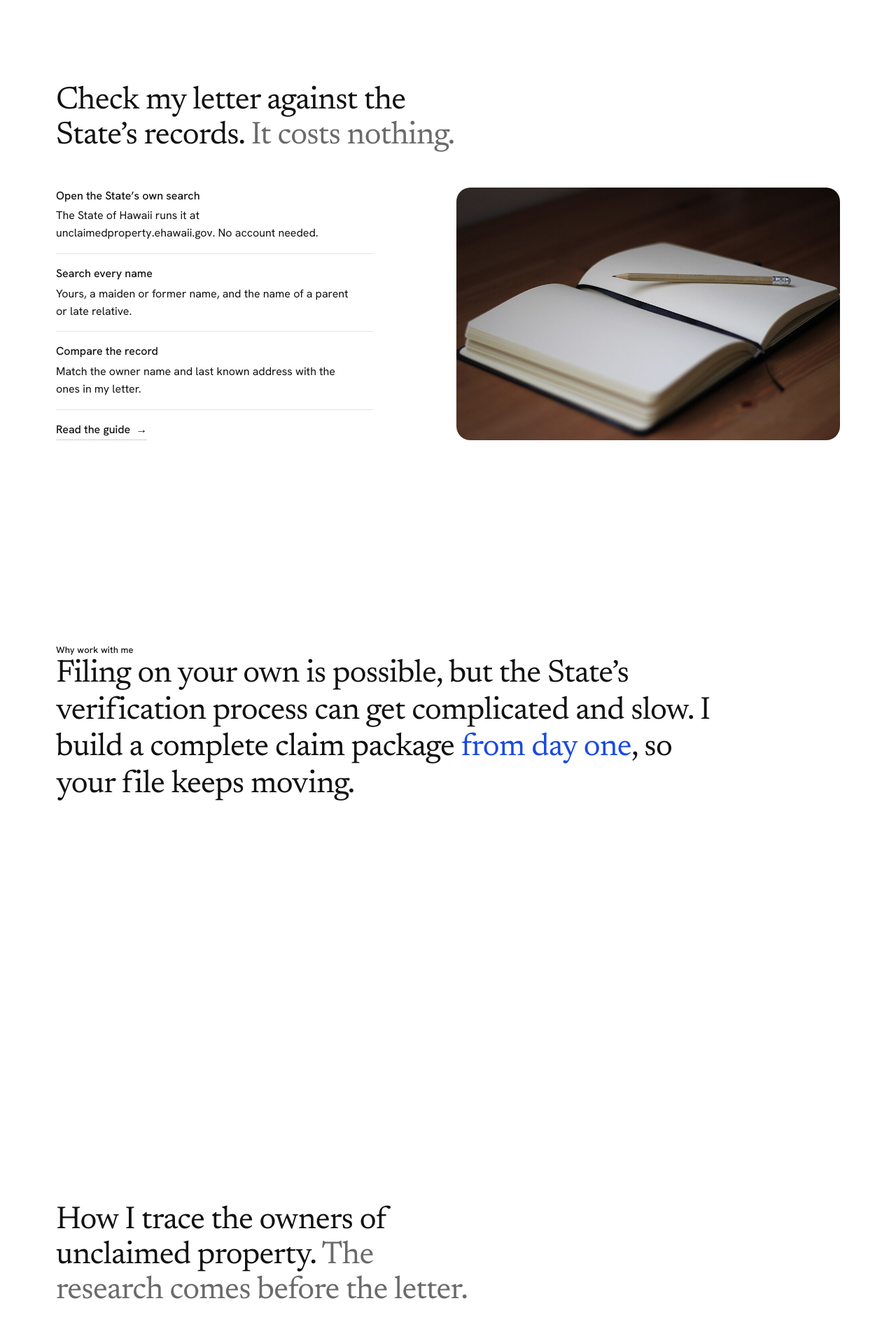
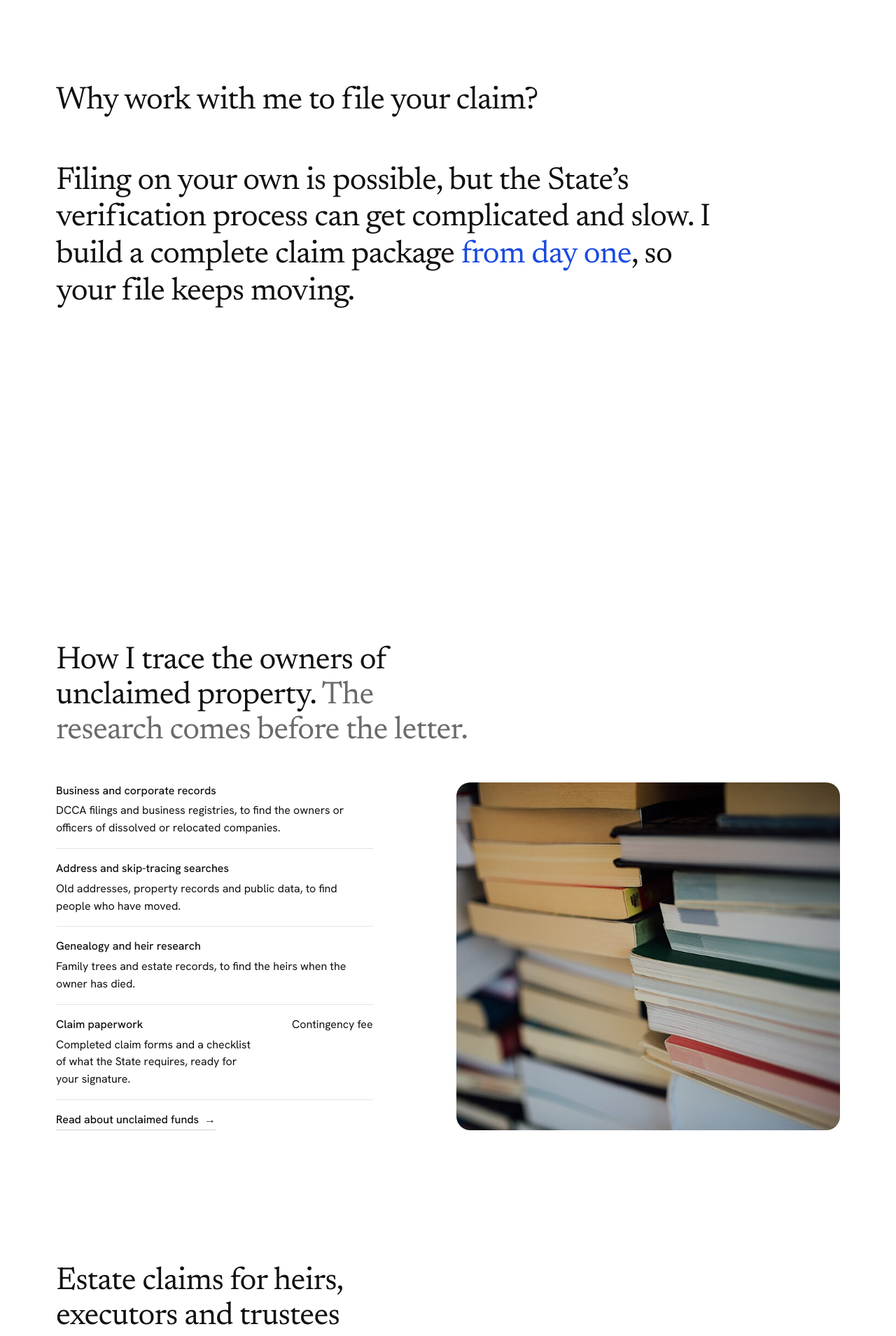
Before and after one commit to jameshyde022-cell/hawaiiunclaimedfunds, a plain HTML site: page index.html in a window 1280 px wide. Shown: the part 800-2709 px from the top of the page at 70% size. Drawn offline with Linux system fonts and the light colour scheme.

Commit message:
Homepage: drop the verify section, make Why work with me a real heading
Co-Authored-By: Claude Opus 5.5 <noreply@anthropic.com>

```diff
--- a/index.html
+++ b/index.html
@@ -44,11 +44,13 @@
 <!-- page CSS: only the photographs' own frames -->
 <style>
   #questions .panel { --p-h: 300px; margin-top: var(--s-5); }
+  #why-me h2 { margin-bottom: var(--s-8, 64px); }
   #estates picture.frame__img > img { display: block; width: 100%; height: 100%; object-fit: cover; }
   @media (max-width: 639px) {
     #islands .frame { --ratio: 50%; }
     #questions .panel { --p-h: 520px; }
   }
+  @media (min-width: 640px) and (max-width: 799px) { #research .grid.fill > .frame--fill { flex: 1 1 0; min-height: 120px; } }
   @media (min-width: 640px) and (max-width: 1023px) {
     #islands .grid { flex: 1 1 0; min-height: 0; }
     #islands .grid > .frame { grid-column: auto / span 6; --ratio: 0px; height: 100%; }
@@ -166,30 +168,9 @@
     </div></div>
   </section>
 
-  <section class="section" id="verify" style="--hm: 2" aria-labelledby="verify-h">
+  <section class="section statement" id="why-me" data-moment="word-highlight" aria-labelledby="why-me-h">
     <div class="wrap">
-      <div class="section-head">
-        <h2 id="verify-h">Check my letter against the State’s records. <span class="muted">It costs nothing.</span></h2>
-      </div>
-      <div class="grid grid--top fill">
-        <div class="span-5 stack-4">
-          <ol class="rows">
-            <li><span class="rows__name">Open the State’s own search</span><p>The State of Hawaii runs it at unclaimedproperty.ehawaii.gov. No account needed.</p></li>
-            <li><span class="rows__name">Search every name</span><p>Yours, a maiden or former name, and the name of a parent or late relative.</p></li>
-            <li><span class="rows__name">Compare the record</span><p>Match the owner name and last known address with the ones in my letter.</p></li>
-          </ol>
-          <p><a class="link" href="verify.html">Read the guide</a></p>
-        </div>
-        <div class="frame frame--photo frame--fill span-6 start-7">
-          <img class="frame__img" src="assets/img/photo-d183.jpg" srcset="assets/img/photo-d183-500.jpg 500w, assets/img/photo-d183-960.jpg 960w, assets/img/photo-d183.jpg 1280w" sizes="(max-width: 639px) 1280px, (max-width: 1279px) 100vw, 50vw" width="1280" height="853" alt="An open notebook with a pencil across the pages on a wooden desk" loading="lazy" decoding="async" data-source="library-057" data-subject="desk">
-        </div>
-      </div>
-    </div>
-  </section>
-
-  <section class="section statement" id="why-me" data-moment="word-highlight" aria-label="Why work with me">
-    <div class="wrap">
-      <p class="t-label">Why work with me</p>
+      <h2 id="why-me-h">Why work with me to file your claim?</h2>
       <p class="mo-wh__text">Filing on your own is possible, but the State’s verification process can get complicated and slow. I build a complete claim package <strong>from day one</strong>, so your file keeps moving.</p>
     </div>
   </section>
@@ -205,7 +186,7 @@
             <li><span class="rows__name">Business and corporate records</span><p>DCCA filings and business registries, to find the owners or officers of dissolved or relocated companies.</p></li>
             <li><span class="rows__name">Address and skip-tracing searches</span><p>Old addresses, property records and public data, to find people who have moved.</p></li>
             <li><span class="rows__name">Genealogy and heir research</span><p>Family trees and estate records, to find the heirs when the owner has died.</p></li>
-            <li><span class="rows__name">Claim paperwork and follow-up</span><p>Completed claim forms and a checklist of what the State requires, ready for your signature.</p><span class="rows__value">Contingency fee</span></li>
+            <li><span class="rows__name">Claim paperwork</span><p>Completed claim forms and a checklist of what the State requires, ready for your signature.</p><span class="rows__value">Contingency fee</span></li>
           </ul>
           <p><a class="link" href="unclaimed-funds.html">Read about unclaimed funds</a></p>
         </div>
@@ -220,7 +201,7 @@
     <div class="wrap">
       <div class="section-head section-head--row">
         <div>
-          <h2 id="estates-h">Claims for heirs, executors and trustees</h2>
+          <h2 id="estates-h">Estate claims for heirs, executors and trustees</h2>
           <p>Many of my letters go to the family of an owner who has died.</p>
         </div>
         <a class="link" href="contact.html">Ask about estates</a>
```
